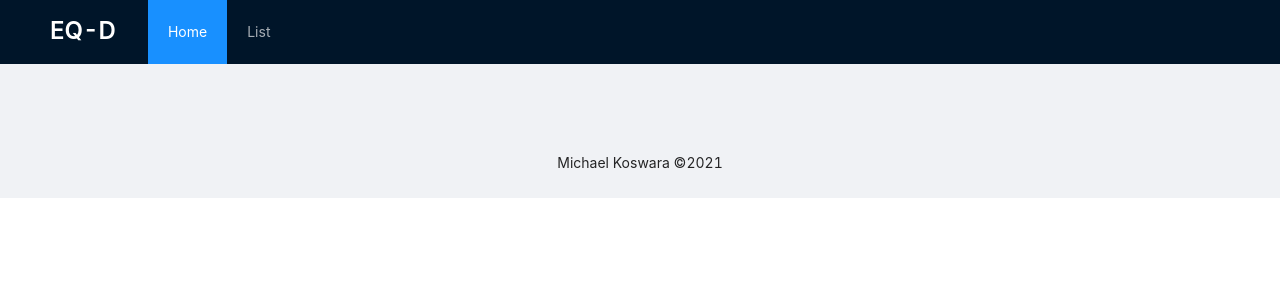
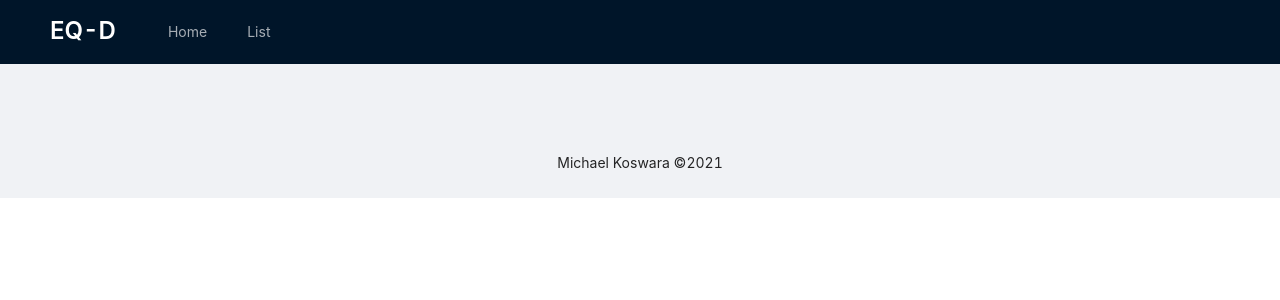
Before and after one commit to michaelkoswara/EQ-D, a React (Create React App) app: page / in a window 1280 px wide. Shown: the top 300 px of the page. Built offline with nearby package versions, Linux system fonts and the light colour scheme; no server answers.

Commit message:
remove hash router. Not needed

```diff
--- a/src/App.tsx
+++ b/src/App.tsx
@@ -16,7 +16,7 @@ const App:React.FC = () => {
         <Layout>
           <Switch>
             <Route exact path="/EQ-D" component={Home}/>
-            <Route exact path="/EQD/list" component={List}/>
+            <Route exact path="/EQ-D/list" component={List}/>
           </Switch>
         </Layout>
       </Router>
--- a/src/components/Layout/Layout.tsx
+++ b/src/components/Layout/Layout.tsx
@@ -15,11 +15,11 @@ const Layout:React.FC = ({children}) => {
             <Header data-testid="header">
                 <Title style={{float:"left",color:"white",fontSize:"1.5rem",padding:"1rem 2rem 0 0"}}>{messages.appTitle}</Title>
                 <Menu theme="dark" mode="horizontal" selectedKeys={[location.pathname]}>
-                    <Menu.Item key="/">
-                        <Link to="/">{`Home`}</Link>
+                    <Menu.Item key="/EQ-D">
+                        <Link to="/EQ-D">{`Home`}</Link>
                     </Menu.Item>
-                    <Menu.Item key="/list">
-                        <Link to="/list">{`List`}</Link>
+                    <Menu.Item key="/EQ-D/list">
+                        <Link to="/EQ-D/list">{`List`}</Link>
                     </Menu.Item>
                 </Menu>
             </Header>
--- a/src/index.tsx
+++ b/src/index.tsx
@@ -1,13 +1,7 @@
-import React from 'react';
 import ReactDOM from 'react-dom';
-import { HashRouter } from 'react-router-dom';
 import App from './App';
 
 ReactDOM.render(
-  <React.StrictMode>
-    <HashRouter>
-      <App />
-    </HashRouter>
-  </React.StrictMode>,
+  <App />,
   document.getElementById('root')
 );
```
